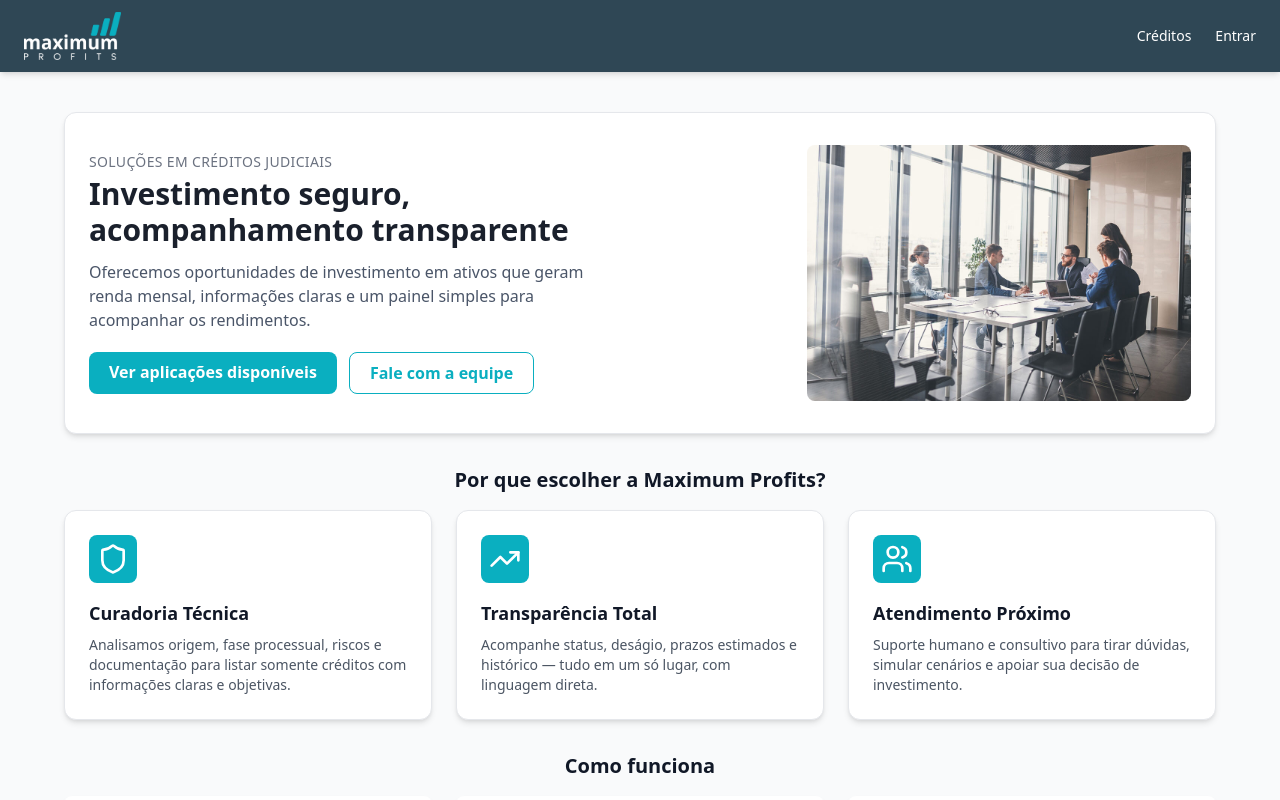
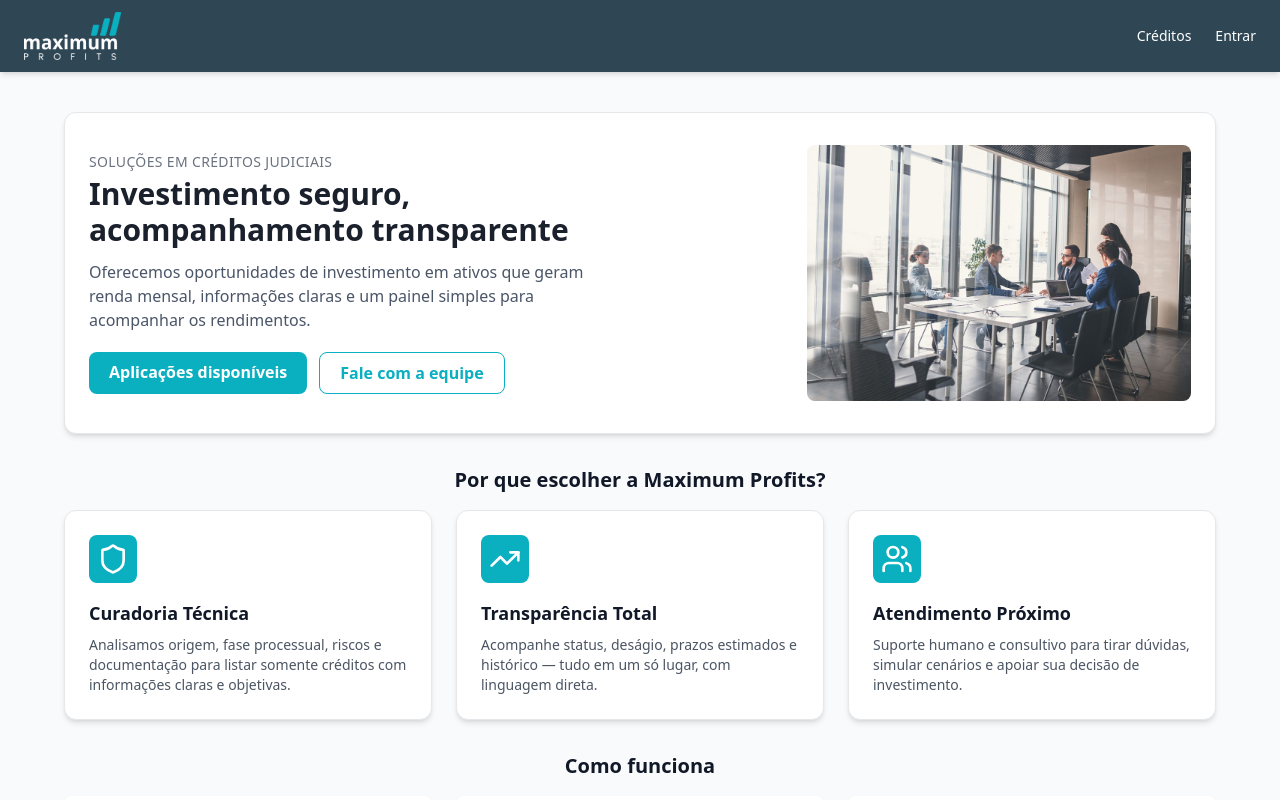
Before and after one commit to skcbroo/front_maximum, a React (Vite) app: page / in a window 1280 px wide. Shown: the top 800 px of the page. Built offline with nearby package versions, Linux system fonts and the light colour scheme.

Commit message:
Update Home.jsx

```diff
--- a/src/pages/Home.jsx
+++ b/src/pages/Home.jsx
@@ -82,7 +82,7 @@ export default function Home() {
                                         href="/creditos"
                                         className="inline-block bg-[#0AAFC0] text-white font-semibold rounded-lg px-5 py-2 hover:opacity-90 transition"
                                     >
-                                        Ver aplicações disponíveis
+                                        Aplicações disponíveis
                                     </a>
                                     <button
                                         onClick={falarComEquipe}
```
